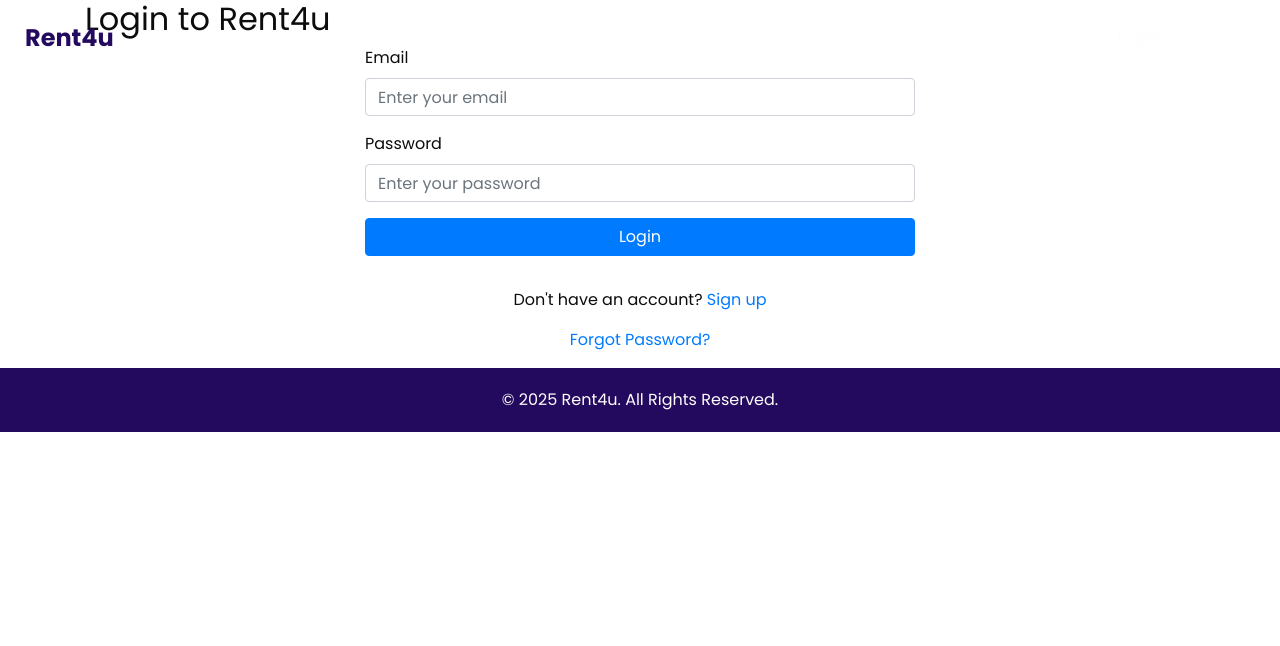
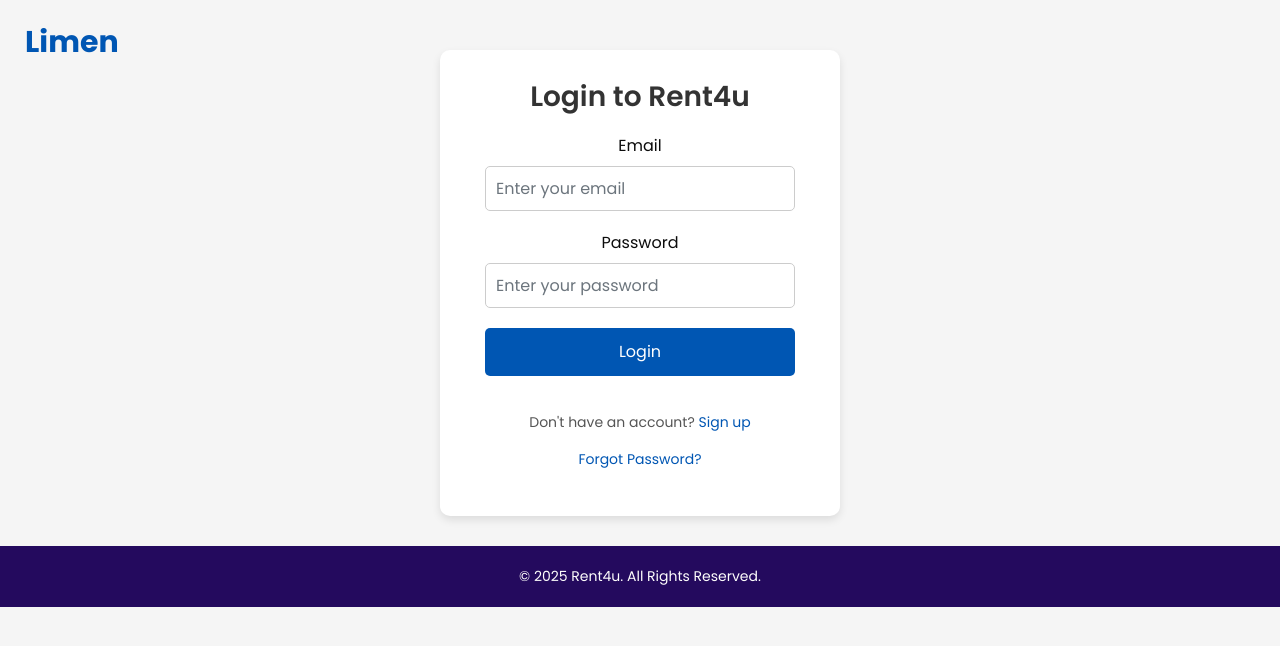
Before and after one commit to Ghyl-Justine/firstwebsite_limen, a plain HTML site: page login.html in a window 1280 px wide. Drawn offline with nearby package versions, Linux system fonts and the light colour scheme.

Commit message:
UPDATED
SHESH

```diff
--- a/login.html
+++ b/login.html
@@ -12,7 +12,7 @@
   <meta name="description" content="" />
   <meta name="author" content="" />
 
-  <title>Login - Rent4u</title>
+  <title>Login - Limen</title>
 
   <!-- bootstrap core css -->
   <link rel="stylesheet" type="text/css" href="css/bootstrap.css" />
@@ -24,6 +24,94 @@
   <link href="css/style.css" rel="stylesheet" />
   <!-- responsive style -->
   <link href="css/responsive.css" rel="stylesheet" />
+  <style>
+    /* Custom Styling */
+    body {
+      font-family: 'Poppins', sans-serif;
+      background-color: #f5f5f5;
+      padding: 50px 0;
+    }
+
+    .header_section {
+      margin-bottom: 30px;
+    }
+
+    .navbar-brand span {
+      font-size: 30px;
+      color: #0056b3;
+      font-weight: bold;
+    }
+
+    .login_section {
+      background-color: #ffffff;
+      box-shadow: 0 4px 8px rgba(0, 0, 0, 0.1);
+      border-radius: 10px;
+      max-width: 400px;
+      margin: 0 auto;
+      padding: 30px;
+      text-align: center;
+    }
+
+    .login_section h2 {
+      font-size: 28px;
+      font-weight: 600;
+      margin-bottom: 20px;
+      color: #333;
+    }
+
+    .form-group {
+      margin-bottom: 20px;
+    }
+
+    .form-control {
+      height: 45px;
+      padding: 10px;
+      font-size: 16px;
+      border: 1px solid #ccc;
+      border-radius: 5px;
+    }
+
+    .form-control:focus {
+      border-color: #0056b3;
+      box-shadow: 0 0 5px rgba(0, 86, 179, 0.5);
+    }
+
+    .btn-primary {
+      background-color: #0056b3;
+      border: none;
+      padding: 12px 20px;
+      font-size: 16px;
+      width: 100%;
+      border-radius: 5px;
+      transition: background-color 0.3s ease;
+    }
+
+    .btn-primary:hover {
+      background-color: #003f8b;
+    }
+
+    .other-options {
+      margin-top: 15px;
+      font-size: 14px;
+      color: #555;
+    }
+
+    .other-options a {
+      color: #0056b3;
+      text-decoration: none;
+    }
+
+    .other-options a:hover {
+      text-decoration: underline;
+    }
+
+    footer {
+      text-align: center;
+      margin-top: 30px;
+      font-size: 14px;
+      color: #777;
+    }
+  </style>
 </head>
 
 <body>
@@ -33,23 +121,9 @@
       <nav class="navbar navbar-expand-lg custom_nav-container">
         <a class="navbar-brand" href="index.html">
           <span>
-            Rent4u
+            Limen
           </span>
         </a>
-        <div class="navbar-collapse" id="">
-          <div class="user_option">
-            <a href="login.html">
-              Login
-            </a>
-          </div>
-          <div class="custom_menu-btn">
-            <button onclick="openNav()">
-              <span class="s-1"> </span>
-              <span class="s-2"> </span>
-              <span class="s-3"> </span>
-            </button>
-          </div>
-        </div>
       </nav>
     </div>
   </header>
@@ -59,9 +133,10 @@
   <section class="login_section">
     <div class="container">
       <h2>Login to Rent4u</h2>
-      <form action="" method="post">
+      <!-- Updated form action to redirect to index.html after login -->
+      <form action="index.html" method="get">
         <div class="form-row">
-          <div class="col-lg-6 offset-lg-3">
+          <div class="col-lg-12">
             <div class="form-group">
               <label for="email">Email</label>
               <input type="email" id="email" class="form-control" placeholder="Enter your email" required>
@@ -71,7 +146,7 @@
               <input type="password" id="password" class="form-control" placeholder="Enter your password" required>
             </div>
             <div class="form-group">
-              <button type="submit" class="btn btn-primary w-100">
+              <button type="submit" class="btn btn-primary">
                 Login
               </button>
             </div>
@@ -89,9 +164,7 @@
 
   <!-- footer section starts -->
   <footer class="footer_section">
-    <div class="container text-center">
-      <p>&copy; 2025 Rent4u. All Rights Reserved.</p>
-    </div>
+    <p>&copy; 2025 Rent4u. All Rights Reserved.</p>
   </footer>
   <!-- footer section ends -->
 
```
Also changed, not shown: about.html (+3 -3 lines), car.html (+8 -8 lines), contact.html (+1 -1 lines), index.html (+8 -8 lines), images/download.jpeg (added), images/pngwing.com.png (added), 2 other files.
